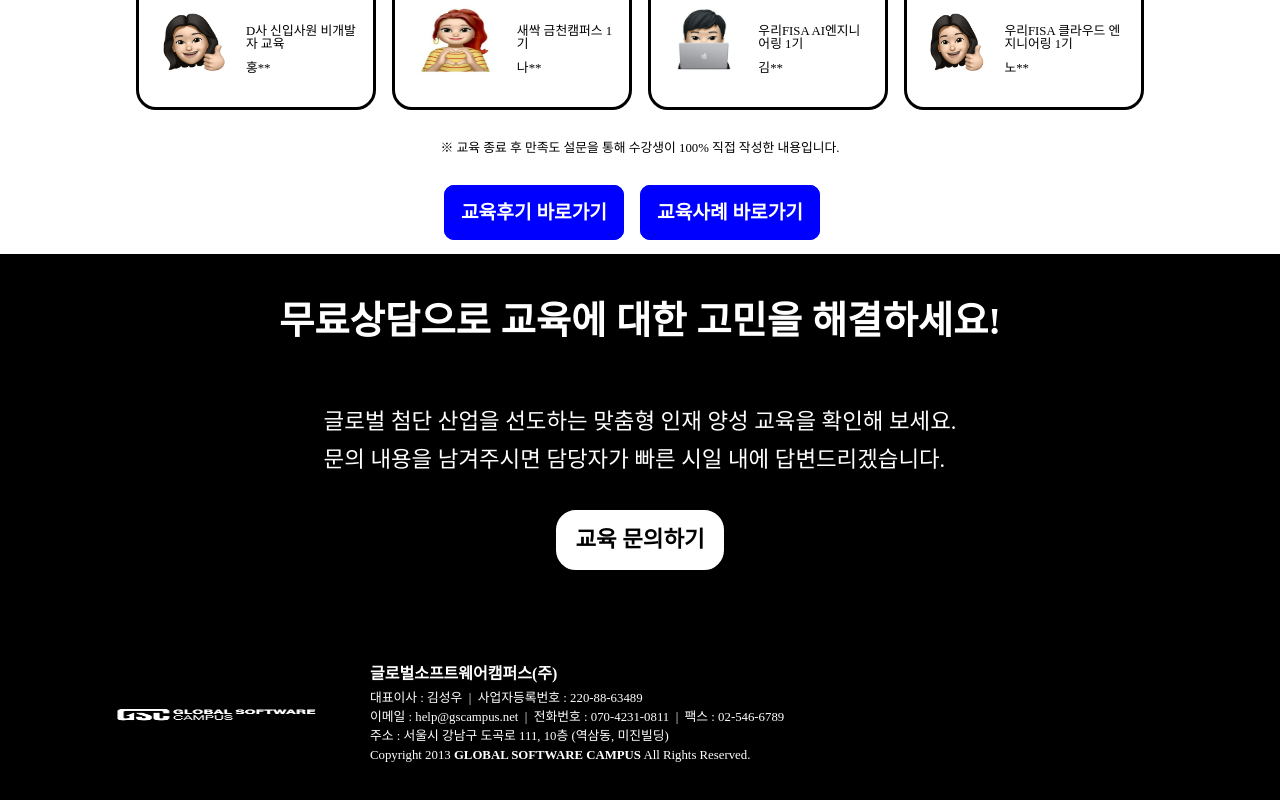
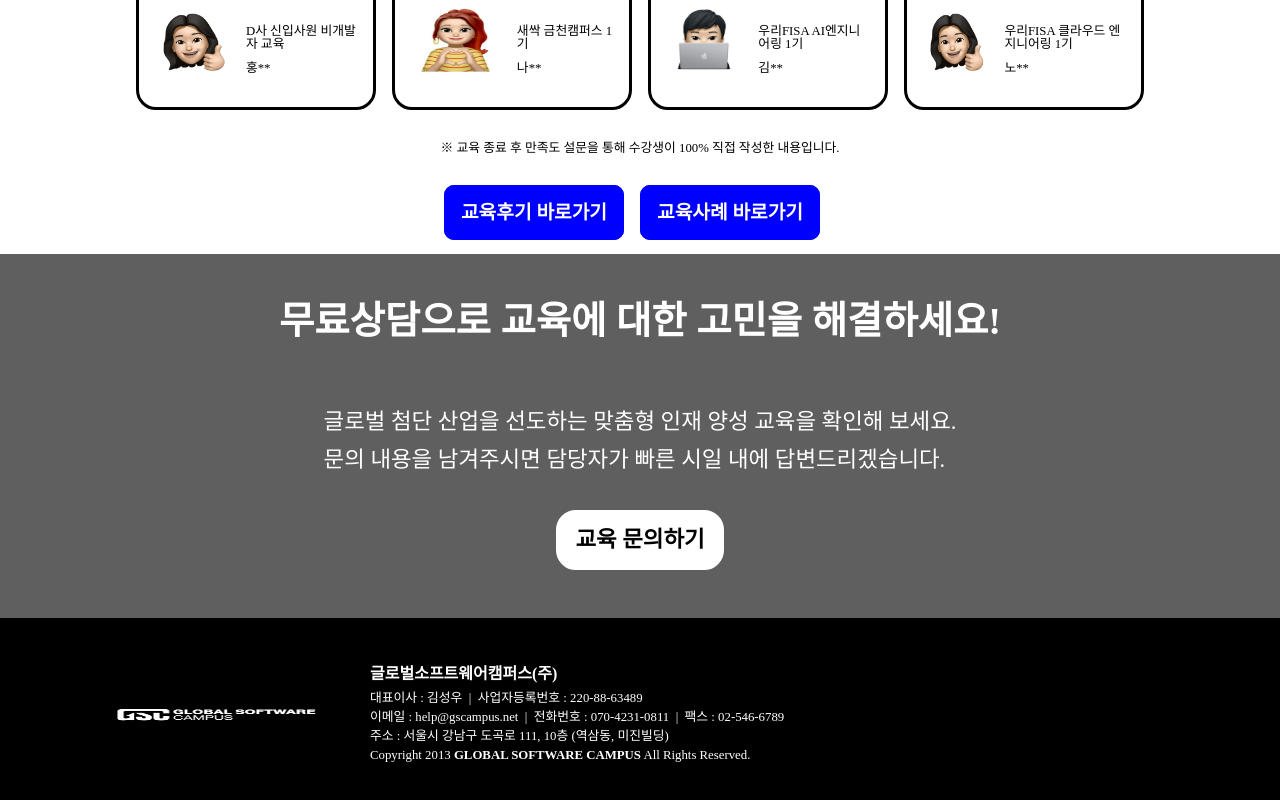
Before and after one commit to jh1109/gsc-app, a React (Create React App) app: page / in a window 1280 px wide. Shown: the part 2311-3111 px from the top of the page. Built offline with nearby package versions, Linux system fonts and the light colour scheme.

Commit message:
[style] 하단 문의하기 배너 배경색 수정

```diff
--- a/src/components/banner/ContactBanner.module.css
+++ b/src/components/banner/ContactBanner.module.css
@@ -4,7 +4,7 @@
   flex-direction: column;
   gap: 2.4rem;
   align-items: center;
-  background-color: #000000;
+  background-color: #5f5f5f;
 }
 
 .main_banner p {
```
